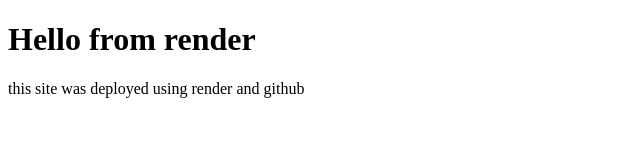
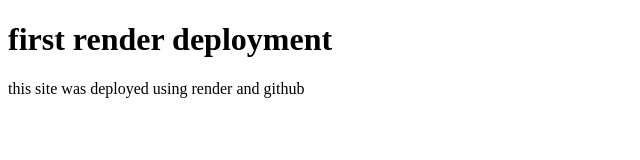
Before and after one commit to itiswhat-it-is/Git-practice, a plain HTML site: page index.html in a window 1280 px wide. Shown: the whole page, without its empty margins (0-640 px from the left). Drawn offline with Linux system fonts and the light colour scheme.

Commit message:
homepage changed

```diff
--- a/index.html
+++ b/index.html
@@ -4,7 +4,7 @@
 <title> Git practice</title>
 </head>
 <body>
-<h1> Hello from render</h1>
+<h1> first render deployment </h1>
 <p> this site was deployed using render and github </p>
 </body>
 </html>
```
